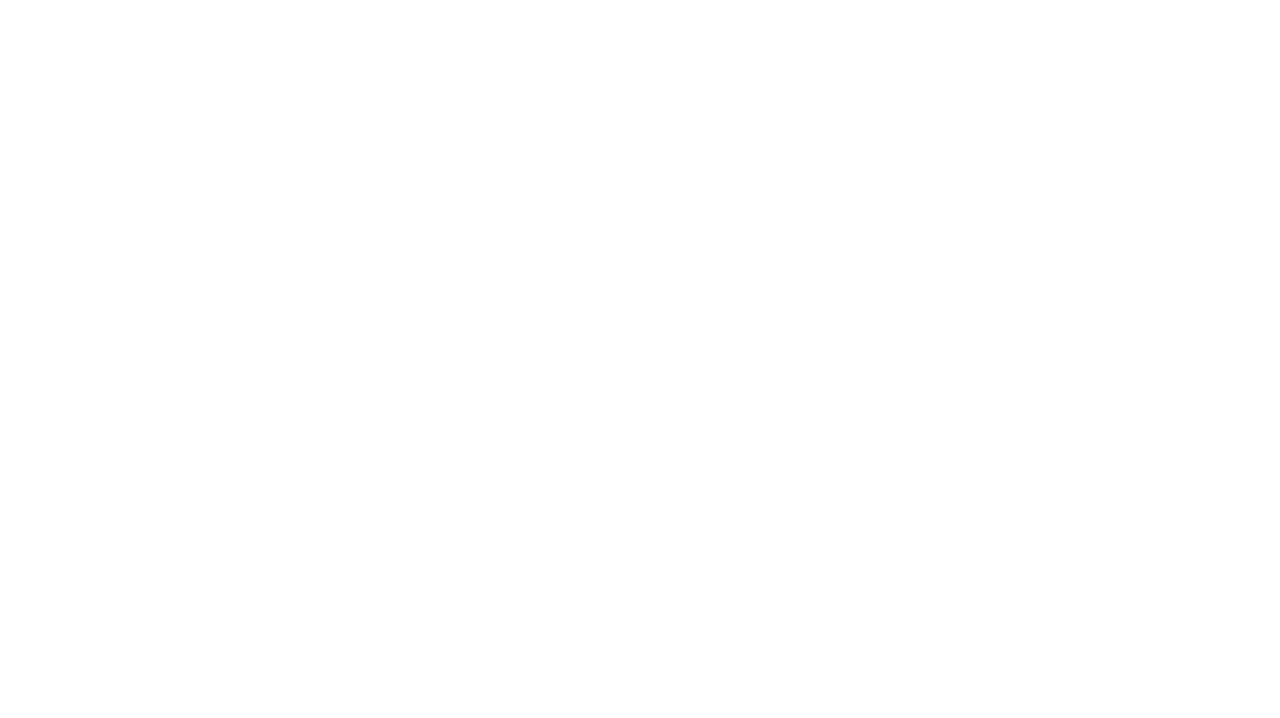
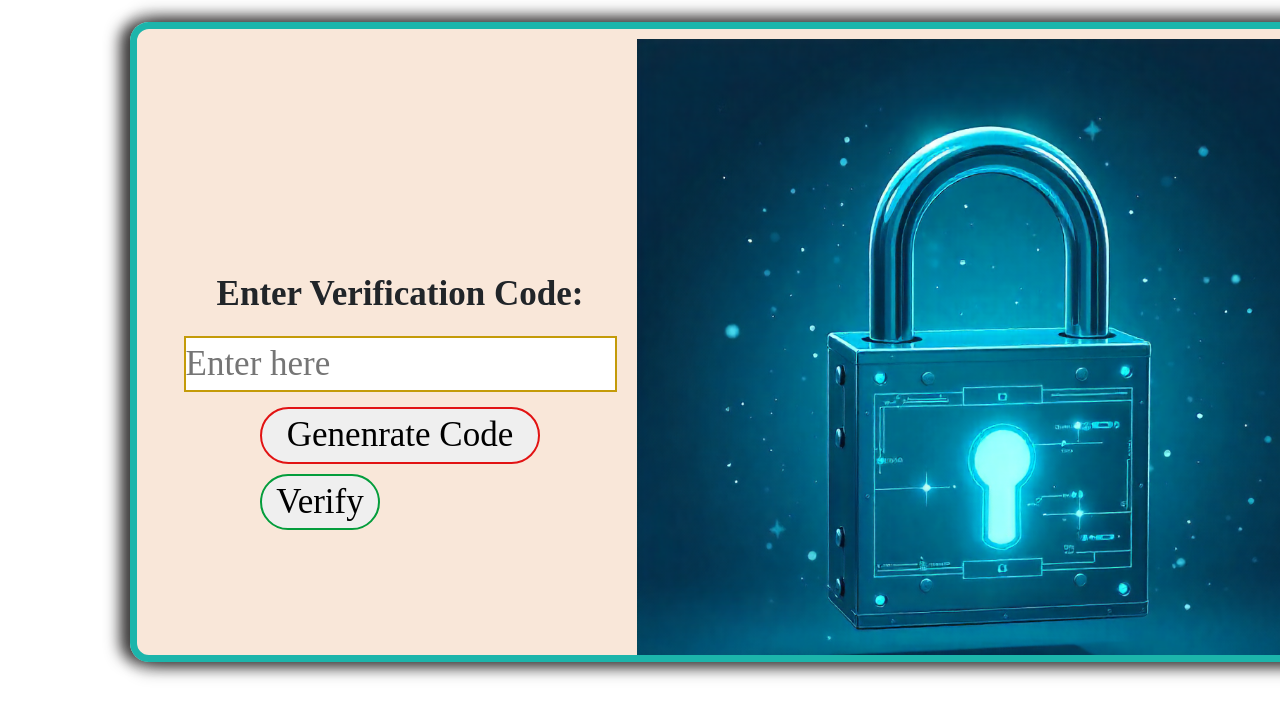
Before and after one commit to Tuba-05/Investify-App, a React (Vite) app in the folder frontend/: page /VeriCode in a window 1280 px wide. Before the commit this address had no page. Shown: the top 718 px of the page. Built offline with nearby package versions, Linux system fonts and the light colour scheme; no server answers.

Commit message:
update some files

```diff
--- a/frontend/src/App.jsx
+++ b/frontend/src/App.jsx
@@ -16,10 +16,16 @@ function App() {
     <BrowserRouter style={{ fontFamily: "Montserrat" }}>
         <Routes>
           {/*it will appear first*/}
-        {/* <Route path='/' element={<LoginSignUp/>}></Route>  */}
-        <Route path='/' element={<VeriCode/>}></Route>
+        <Route path='/' element={<LoginSignUp/>}></Route>
+        <Route path='/VeriCode' element={<VeriCode/>}></Route>
         {/* Pages after login/signup have Navbar, is the parent layout (contains Outlet) */}
-
+        <Route element={<Navbar />}>
+              {/* pages accessible after login/ signup */}
+              <Route path='/HmPg' element={<HomePg/>}></Route> {/*it will appear after successful SignUp/In attempt*/}
+              <Route path='/StockList' element={<StockList/>}></Route> {/* StockList page */}
+              <Route path='/CmpFS/:id' element={<CmpFs/>}></Route> {/* Company Financial Statements page with dynamic ID */}
+              <Route path='/WatchList' element={<WatchList/>}></Route> {/* WatchList page */}
+        </Route>
         {/* fallback for any unknown route */}
         {/* <Route path="*" element={<LoginSignUp />} /> */}
         </Routes>
--- a/frontend/src/components/VeriCode/VeriCode.jsx
+++ b/frontend/src/components/VeriCode/VeriCode.jsx
@@ -1,20 +1,21 @@
-import {React, useState, useEffect } from 'react'; //useEffect
+import {React, useState, useEffect, useCallback } from 'react'; //useEffect
 import VCimg from '../../assets/vericode.png'
 import { useNavigate } from 'react-router-dom';
 
 const VeriCode = () => {
-    const userEmail = localStorage.getItem('userEmail')
-    const [VeriCode, setVeriCode] = useState("")
+    const userEmail = localStorage.getItem('userEmail');
+    const [VeriCode, setVeriCode] = useState("");
     const navigate = useNavigate();
 
-    useEffect(() => {
+    const generate_code = useCallback(() => {
         fetch('http://127.0.0.1:5000/veri-code-fpassword' ,
             {method: 'POST', headers: { "Content-Type": "application/json" },
             body: JSON.stringify({
                 email : userEmail
             })
         })
-    })
+    }, []);
+
     const handleSubmit = () =>{
         fetch(`http://127.0.0.1:5000/check-veri-code`,
             {method: 'POST', headers: { "Content-Type": "application/json" },
@@ -35,6 +36,11 @@ const VeriCode = () => {
             }
         })
     }
+
+    // ✅ Run once when page loads
+    useEffect(() => {
+        generate_code();
+    }, [generate_code]);
   return (
     <div style={{ height: 640, width: 1260, position:'fixed', fontfamily: 'Montserrat',
           /*m-l for not mixing with navbar, t&l for placing of DataGrid div*/
@@ -50,7 +56,7 @@ const VeriCode = () => {
           , flexWrap: 'wrap', display: 'flex',  justifyContent: 'center',
         }}
     >
-        <form onClick={handleSubmit}
+        <form
             style={{
             fontWeight: '600', fontSize:'35px',  padding: '20px', display: 'flex',
             alignItems: 'center', justifyContent: 'center', flexDirection: 'column',
@@ -65,12 +71,24 @@ const VeriCode = () => {
             onChange={(e) => setVeriCode(e.target.value)}
             placeholder="Enter here "
             required
+            style={{
+                border: '2.5px solid #c49b09ff',
+            }}
         />
-        <button type="submit"
+        <div style={{ display: 'flex', flexDirection:'column', gap: '10px'
+            }}
+        >
+        <button onClick={generate_code}
         style={{
-            border: '2.5px solid #e21313ff', borderRadius:'10px', width: '120px'
+            border: '2.5px solid #e21313ff', borderRadius:'30px', width: '280px',
+        }}
+        >Genenrate Code</button>
+        <button onClick={handleSubmit}
+        style={{
+            border: '2.5px solid #049d3cff', borderRadius:'30px', width: '120px',
         }}
         >Verify</button>
+        </div>
         </form>
         <div>
             <img src={VCimg} alt=""
--- a/frontend/src/main.jsx
+++ b/frontend/src/main.jsx
@@ -5,7 +5,7 @@ import 'bootstrap/dist/css/bootstrap.min.css'; // Bootstrap styles
 import 'boxicons/css/boxicons.min.css'; // Boxicons styles
 
 createRoot(document.getElementById('root')).render(
-  <StrictMode>
+  // <StrictMode>
     <App />
-  </StrictMode>,
+  // </StrictMode>,
 )
```
Also changed, not shown: frontend/src/components/Samples/samples.txt, 2 other files (tests, documents, lock files or other folders).
